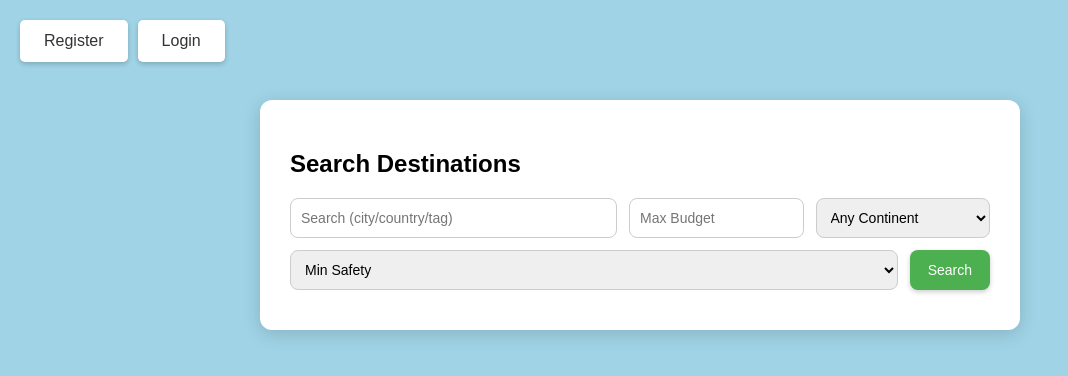
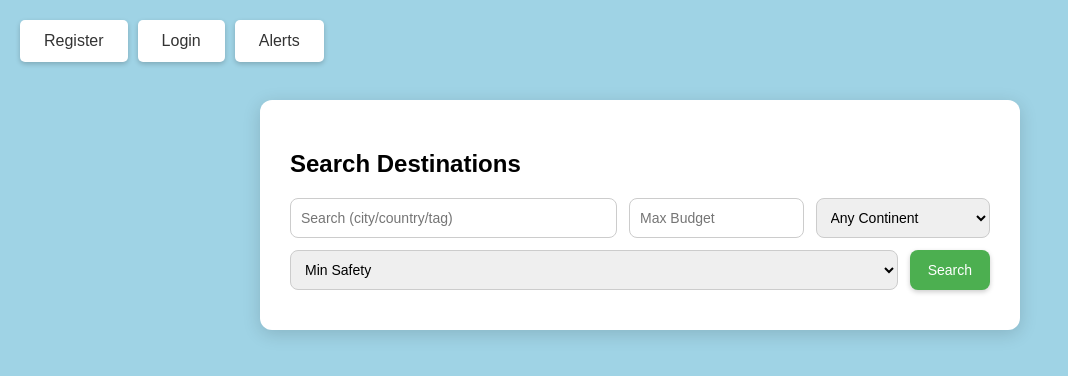
Before and after one commit to chilldude500/Senior-Project, a website: page index.html in a window 1280 px wide. Shown: the whole page, without its empty margins (0-1068 px from the left). Drawn offline with Linux system fonts and the light colour scheme.

Commit message:
updated index

```diff
--- a/index.html
+++ b/index.html
@@ -108,6 +108,7 @@
     <div class="button-container">
         <button onclick="window.location.href='register.html'">Register</button>
         <button onclick="window.location.href='login.html'">Login</button>
+        <button onclick="window.location.href='alerts.html'">Alerts</button>
     </div>
 
     <div class="wrap">
```
